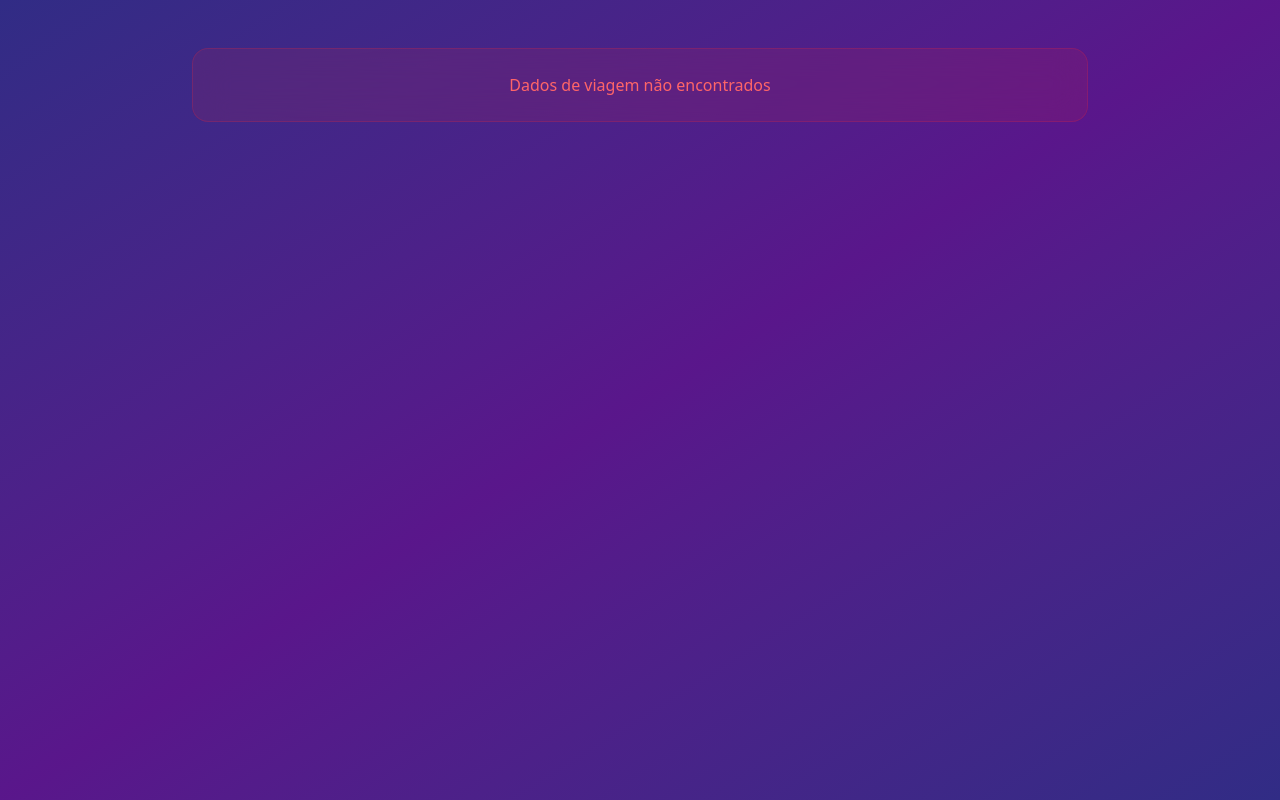
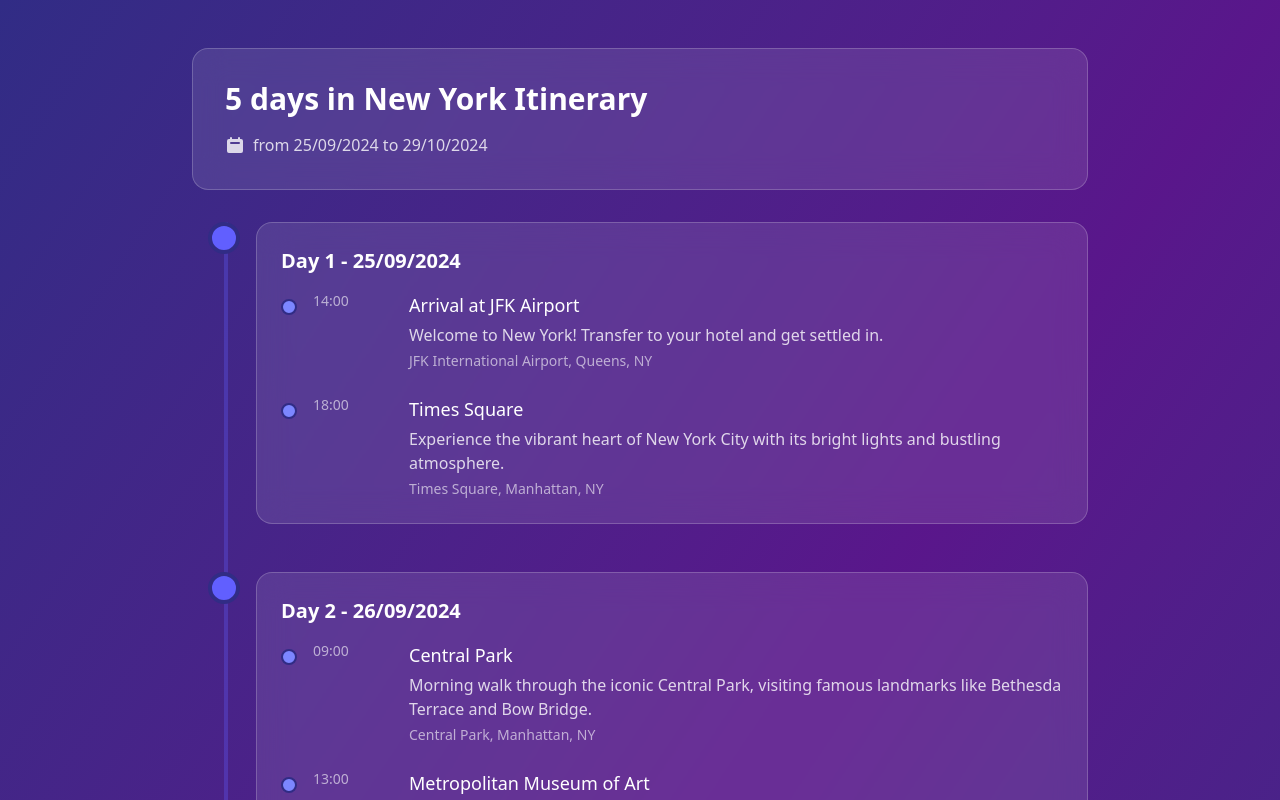
Before and after one commit to viniciusfinger/tcc-viajai, an Angular app in the folder frontend/: page /travel-itinerary in a window 1280 px wide. Shown: the top 800 px of the page. Built offline with nearby package versions, Linux system fonts and the light colour scheme.

Commit message:
Refactoring Itinerary view

```diff
--- a/frontend/src/app/pages/travel-itinerary/travel-itinerary.component.html
+++ b/frontend/src/app/pages/travel-itinerary/travel-itinerary.component.html
@@ -1,20 +1,16 @@
 <div class="min-h-screen bg-gradient-to-br from-indigo-900 via-purple-900 to-indigo-900 py-12 px-4 sm:px-6 lg:px-8">
     <div class="max-w-4xl mx-auto">
-        <!-- Loading State -->
         <div *ngIf="isLoading" class="flex justify-center items-center min-h-[400px]">
             <div class="animate-spin rounded-full h-12 w-12 border-t-2 border-b-2 border-indigo-500"></div>
         </div>
 
-        <!-- Error State -->
         <div *ngIf="error" class="bg-red-500/10 backdrop-blur-lg rounded-2xl p-6 border border-red-500/20">
             <p class="text-red-400 text-center">{{ error }}</p>
         </div>
 
-        <!-- Itinerary Content -->
         <div *ngIf="travelItinerary && !isLoading" class="space-y-8">
-            <!-- Header -->
             <div class="bg-white/10 backdrop-blur-lg rounded-2xl p-8 border border-white/20">
-                <h1 class="text-3xl font-bold text-white mb-4">{{ travelItinerary.destination }}</h1>
+                <h1 class="text-3xl font-bold text-white mb-4">{{travelItinerary.travel_days.length}} days in {{ travelItinerary.destination }} Itinerary</h1>
                 <div class="flex items-center gap-4 text-white/80">
                     <span class="flex items-center gap-2">
                         <svg xmlns="http://www.w3.org/2000/svg" class="h-5 w-5" viewBox="0 0 20 20" fill="currentColor">
@@ -22,32 +18,38 @@
                                 d="M6 2a1 1 0 00-1 1v1H4a2 2 0 00-2 2v10a2 2 0 002 2h12a2 2 0 002-2V6a2 2 0 00-2-2h-1V3a1 1 0 10-2 0v1H7V3a1 1 0 00-1-1zm0 5a1 1 0 000 2h8a1 1 0 100-2H6z"
                                 clip-rule="evenodd" />
                         </svg>
-                        {{ travelItinerary.start_date }} - {{ travelItinerary.end_date }}
-                    </span>
-                    <span class="flex items-center gap-2">
-                        <svg xmlns="http://www.w3.org/2000/svg" class="h-5 w-5" viewBox="0 0 20 20" fill="currentColor">
-                            <path
-                                d="M9.243 3.03a1 1 0 01.727 1.213L9.53 6h2.94l.56-2.243a1 1 0 111.94.486L14.53 6H17a1 1 0 110 2h-2.97l-1 4H15a1 1 0 110 2h-2.47l-.56 2.242a1 1 0 11-1.94-.485L10.47 14H7.53l-.56 2.242a1 1 0 11-1.94-.485L5.47 14H3a1 1 0 110-2h2.97l1-4H5a1 1 0 110-2h2.47l.56-2.243a1 1 0 011.213-.727zM9.53 8l-1 4h2.938l1-4H9.53z" />
-                        </svg>
+                        from {{ travelItinerary.start_date | date:'dd/MM/yyyy' }} to {{ travelItinerary.end_date | date:'dd/MM/yyyy' }}
                     </span>
                 </div>
             </div>
 
-            <!-- Daily Itineraries -->
-            <div class="space-y-6">
-                <div *ngFor="let day of travelItinerary.travel_days"
-                    class="bg-white/10 backdrop-blur-lg rounded-2xl p-8 border border-white/20">
-                    <h2 class="text-2xl font-semibold text-white mb-6">Day {{ day.date }}</h2>
+            <div class="relative">
+                <div class="absolute left-8 top-0 bottom-0 w-1 bg-indigo-500/30"></div>
 
-                    <!-- Activities -->
-                    <div class="space-y-6">
-                        <div *ngFor="let activity of day.activities" class="flex gap-6">
-                            <div class="flex-shrink-0 w-24 text-white/60 text-sm">
-                                {{ activity.time }}
-                            </div>
-                            <div class="flex-grow">
-                                <h3 class="text-lg font-medium text-white mb-2">{{ activity.name }}</h3>
-                                <p class="text-white/80">{{ activity.description }}</p>
+                <div class="space-y-12">
+                    <div *ngFor="let day of travelItinerary.travel_days" class="relative pl-16">
+                        <div class="absolute left-4 w-8 h-8 rounded-full bg-indigo-500 border-4 border-indigo-900 flex items-center justify-center">
+                            <span class="text-white text-sm font-bold"></span>
+                        </div>
+
+                        <div class="bg-white/10 backdrop-blur-lg rounded-2xl p-6 border border-white/20">
+                            <h2 class="text-xl font-semibold text-white mb-4">Day {{ travelItinerary.travel_days.indexOf(day) + 1 }} - {{ day.date | date:'dd/MM/yyyy' }}</h2>
+
+                            <div class="space-y-6">
+                                <div *ngFor="let activity of day.activities" class="relative pl-8">
+                                    <div class="absolute left-0 top-2 w-4 h-4 rounded-full bg-indigo-400 border-2 border-indigo-900"></div>
+
+                                    <div class="flex gap-4">
+                                        <div class="flex-shrink-0 w-20 text-white/60 text-sm">
+                                            {{ activity.time }}
+                                        </div>
+                                        <div class="flex-grow">
+                                            <h3 class="text-lg font-medium text-white mb-1">{{ activity.name }}</h3>
+                                            <p class="text-white/80">{{ activity.description }}</p>
+                                            <p class="text-white/60 text-sm mt-1">{{ activity.address }}</p>
+                                        </div>
+                                    </div>
+                                </div>
                             </div>
                         </div>
                     </div>
--- a/frontend/src/app/pages/travel-itinerary/travel-itinerary.component.ts
+++ b/frontend/src/app/pages/travel-itinerary/travel-itinerary.component.ts
@@ -3,6 +3,7 @@ import { CommonModule } from '@angular/common';
 import { TravelItineraryService } from '../../services/travel-itinerary.service';
 import { TravelInput } from '../../commons/travel-input';
 import { TravelItinerary } from '../../commons/travel-itinerary';
+import { mockTravelItinerary } from '../../services/mock-travel-itinerary';
 
 @Component({
   selector: 'app-travel-itinerary',
@@ -15,6 +16,7 @@ export class TravelItineraryComponent implements OnInit {
   travelItinerary: TravelItinerary | null = null;
   isLoading: boolean = false;
   error: string | null = null;
+  isMock = true;
 
   constructor(
     private readonly travelItineraryService: TravelItineraryService
@@ -24,6 +26,11 @@ export class TravelItineraryComponent implements OnInit {
     const state = history.state as { travelInput: TravelInput };
 
     console.log('State: ', state);
+
+    if (this.isMock) {
+      this.travelItinerary = mockTravelItinerary;
+      return;
+    }
 
     if (!state?.travelInput) {
       this.error = 'Dados de viagem não encontrados';
--- /dev/null
+++ b/frontend/src/app/services/mock-travel-itinerary.ts
@@ -0,0 +1,124 @@
+import { TravelItinerary } from '../commons/travel-itinerary';
+
+export const mockTravelItinerary: TravelItinerary = {
+  destination: 'New York',
+  start_date: '2024-09-25',
+  end_date: '2024-10-29',
+  travel_days: [
+    {
+      date: '2024-09-25',
+      activities: [
+        {
+          name: 'Arrival at JFK Airport',
+          description: 'Welcome to New York! Transfer to your hotel and get settled in.',
+          address: 'JFK International Airport, Queens, NY',
+          type: 'TOURISTIC_ATTRACTION',
+          date: '2024-09-25',
+          time: '14:00',
+          source: null
+        },
+        {
+          name: 'Times Square',
+          description: 'Experience the vibrant heart of New York City with its bright lights and bustling atmosphere.',
+          address: 'Times Square, Manhattan, NY',
+          type: 'TOURISTIC_ATTRACTION',
+          date: '2024-09-25',
+          time: '18:00',
+          source: null
+        }
+      ]
+    },
+    {
+      date: '2024-09-26',
+      activities: [
+        {
+          name: 'Central Park',
+          description: 'Morning walk through the iconic Central Park, visiting famous landmarks like Bethesda Terrace and Bow Bridge.',
+          address: 'Central Park, Manhattan, NY',
+          type: 'TOURISTIC_ATTRACTION',
+          date: '2024-09-26',
+          time: '09:00',
+          source: null
+        },
+        {
+          name: 'Metropolitan Museum of Art',
+          description: 'Explore one of the world\'s largest and finest art museums.',
+          address: '1000 5th Ave, New York, NY',
+          type: 'TOURISTIC_ATTRACTION',
+          date: '2024-09-26',
+          time: '13:00',
+          source: null
+        }
+      ]
+    },
+    {
+      date: '2024-09-27',
+      activities: [
+        {
+          name: 'Statue of Liberty',
+          description: 'Visit the iconic symbol of freedom and take a ferry to Liberty Island.',
+          address: 'Liberty Island, New York, NY',
+          type: 'TOURISTIC_ATTRACTION',
+          date: '2024-09-27',
+          time: '10:00',
+          source: null
+        },
+        {
+          name: 'Empire State Building',
+          description: 'Take in breathtaking views of the city from the observation deck.',
+          address: '20 W 34th St, New York, NY',
+          type: 'TOURISTIC_ATTRACTION',
+          date: '2024-09-27',
+          time: '15:00',
+          source: null
+        }
+      ]
+    },
+    {
+      date: '2024-09-28',
+      activities: [
+        {
+          name: 'Broadway Show',
+          description: 'Experience a world-class Broadway performance in the Theater District.',
+          address: 'Various theaters in Manhattan',
+          type: 'EVENT',
+          date: '2024-09-28',
+          time: '19:00',
+          source: null
+        },
+        {
+          name: 'High Line Park',
+          description: 'Walk along this elevated park built on a historic freight rail line.',
+          address: 'The High Line, Manhattan, NY',
+          type: 'TOURISTIC_ATTRACTION',
+          date: '2024-09-28',
+          time: '14:00',
+          source: null
+        }
+      ]
+    },
+    {
+      date: '2024-09-29',
+      activities: [
+        {
+          name: 'Brooklyn Bridge',
+          description: 'Walk across this iconic bridge connecting Manhattan and Brooklyn.',
+          address: 'Brooklyn Bridge, New York, NY',
+          type: 'TOURISTIC_ATTRACTION',
+          date: '2024-09-29',
+          time: '10:00',
+          source: null
+        },
+        {
+          name: 'DUMBO',
+          description: 'Explore this trendy neighborhood known for its cobblestone streets and waterfront views.',
+          address: 'DUMBO, Brooklyn, NY',
+          type: 'TOURISTIC_ATTRACTION',
+          date: '2024-09-29',
+          time: '13:00',
+          source: null
+        }
+      ]
+    }
+  ]
+};
```
